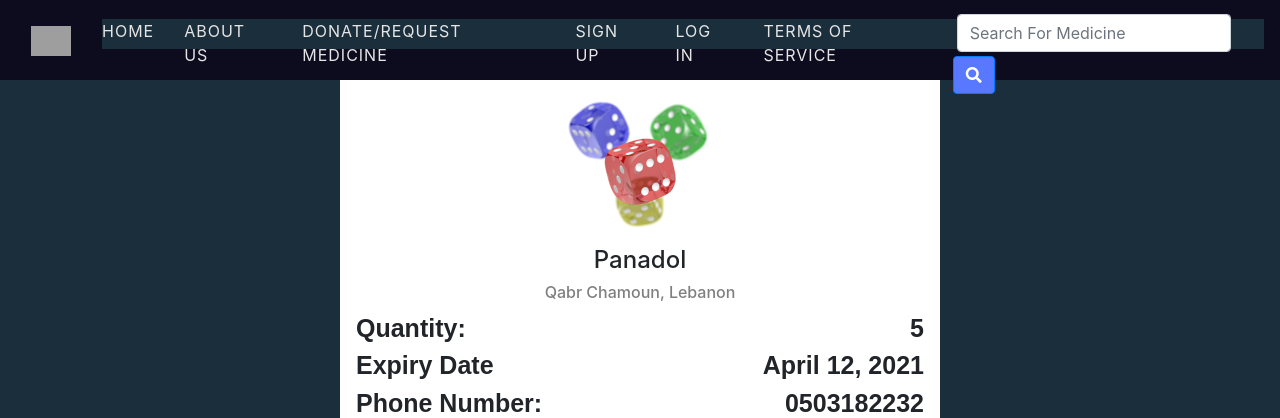
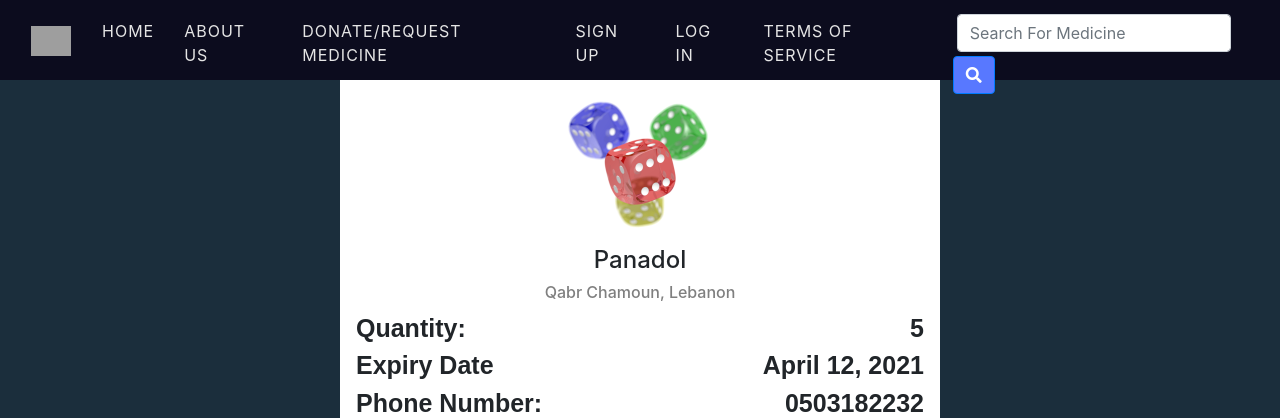
Before and after one commit to eyanyehya/medicine-donation-website, a Django app: page /post/1/ in a window 1280 px wide. Shown: the top 418 px of the page. Run offline with Django 3.2, Linux system fonts and the light colour scheme; data comes from the database, SQL or seed files in the repository; some libraries are stand-ins or nearby versions; grey boxes are pictures that could not be loaded.

Commit message:
nonononononon

```diff
--- a/static/css/medicine_list.css
+++ b/static/css/medicine_list.css
@@ -8,7 +8,6 @@ h5 {
 
 ul {
     height: 100px;
-    background-color: #1B2E3C;
 }
 
 #post-type-donate {
```
